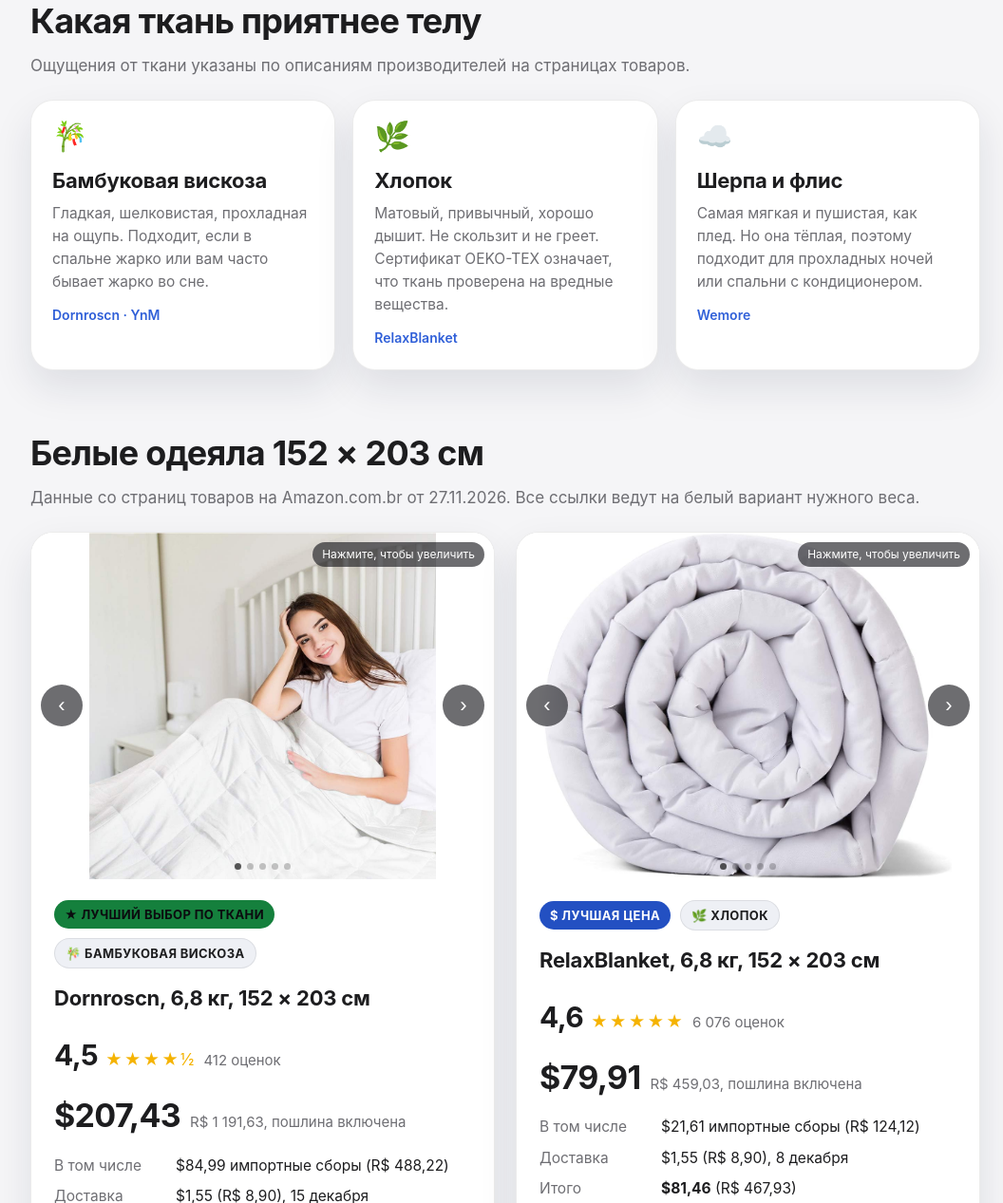
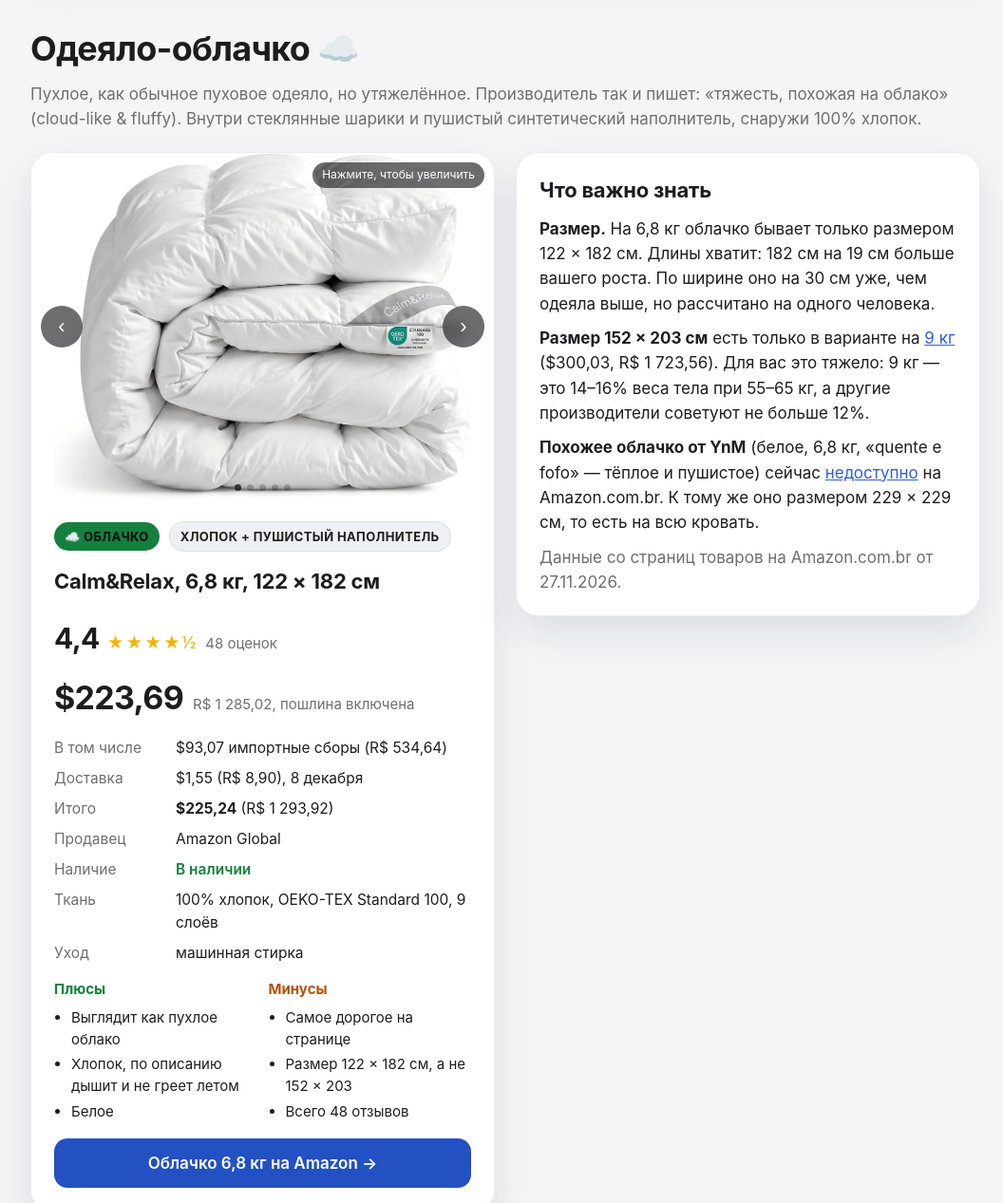
Before and after one commit to wonderland511/cobertor-pesado-6-8kg, a plain HTML site: page index.html in a window 1280 px wide. Shown: the part 790-2057 px from the top of the page at 95% size, without its empty margins (108-1164 px from the left). Drawn offline with nearby package versions, Linux system fonts and the light colour scheme.

Commit message:
Раздел «Одеяло-облачко»: Calm&Relax
Co-Authored-By: Claude Opus 5.5 <noreply@anthropic.com>

```diff
--- a/index.html
+++ b/index.html
@@ -157,7 +157,7 @@ footer p{margin:0 0 8px}
   <div class="wrap">
     <p class="eyebrow reveal">Подбор утяжелённого одеяла · Amazon Brasil</p>
     <h1 class="reveal d1">Белое утяжелённое одеяло с приятной тканью</h1>
-    <p class="lead reveal d2">Все одеяла на странице белые, размером 152 × 203 см. Они различаются тканью: бамбуковая вискоза гладкая и прохладная, хлопок матовый и дышащий, шерпа пушистая и тёплая. Ниже прямые ссылки, цены в долларах и подбор веса.</p>
+    <p class="lead reveal d2">Все одеяла на странице белые. Первым идёт пухлое одеяло-облачко, дальше обычные утяжелённые одеяла размером 152 × 203 см. Они различаются тканью: бамбуковая вискоза гладкая и прохладная, хлопок матовый и дышащий, шерпа пушистая и тёплая. Ниже прямые ссылки, цены в долларах и подбор веса.</p>
     <ul class="chips reveal d3">
       <li>Рост <b>163 см</b></li>
       <li>Вес <b>55–65 кг</b></li>
@@ -178,6 +178,57 @@ footer p{margin:0 0 8px}
         <p>Белоснежное, ткань <strong>гладкая и шелковистая</strong>, 300 нитей. По описанию производителя она <strong>мягче и лучше дышит, чем хлопок</strong>, впитывает влагу и не даёт перегреться летом. Оценка 4,5 по 412 отзывам. Минусы: дорого ($207,43), осталось 2 штуки, стирать только бережно.</p>
       </div>
       <a class="btn" href="https://www.amazon.com.br/dp/B08SK8M8YF" target="_blank" rel="noopener">Открыть на Amazon →</a>
+    </div>
+  </div>
+</section>
+
+<section id="cloud">
+  <div class="wrap">
+    <h2 class="reveal">Одеяло-облачко ☁️</h2>
+    <p class="muted reveal" style="margin:0 0 22px">Пухлое, как обычное пуховое одеяло, но утяжелённое. Производитель так и пишет: «тяжесть, похожая на облако» (cloud-like &amp; fluffy). Внутри стеклянные шарики и пушистый синтетический наполнитель, снаружи 100% хлопок.</p>
+    <div class="grid2">
+      <article class="card product reveal d1">
+        <div class="carousel">
+          <div class="track">
+            <button type="button"><img src="img/cloud-1.jpg" alt="Calm&amp;Relax: белое пухлое утяжелённое одеяло-облачко, свёрнуто" loading="lazy"></button>
+            <button type="button"><img src="img/cloud-2.jpg" alt="Calm&amp;Relax: девушка укрылась одеялом-облачком" loading="lazy"></button>
+            <button type="button"><img src="img/cloud-3.jpg" alt="Calm&amp;Relax рядом с обычным утяжелённым одеялом" loading="lazy"></button>
+            <button type="button"><img src="img/cloud-4.jpg" alt="Calm&amp;Relax: девять слоёв одеяла" loading="lazy"></button>
+            <button type="button"><img src="img/cloud-5.jpg" alt="Calm&amp;Relax: ярлык OEKO-TEX Standard 100" loading="lazy"></button>
+          </div>
+          <span class="zoomhint">Нажмите, чтобы увеличить</span>
+          <button class="cbtn prev" type="button" aria-label="Предыдущее фото">‹</button>
+          <button class="cbtn next" type="button" aria-label="Следующее фото">›</button>
+          <div class="dots"></div>
+        </div>
+        <div class="body">
+          <div class="rank"><span class="badge">☁️ Облачко</span><span class="badge soft">Хлопок + пушистый наполнитель</span></div>
+          <h3>Calm&amp;Relax, 6,8 кг, 122 × 182 см</h3>
+          <div class="rating"><span class="num">4,4</span><span class="stars">★★★★½</span><span class="cnt">48 оценок</span></div>
+          <div class="price"><span class="usd">$223,69</span><span class="brl">R$ 1 285,02, пошлина включена</span></div>
+          <ul class="facts">
+            <li><span class="k">В том числе</span><span>$93,07 импортные сборы (R$ 534,64)</span></li>
+            <li><span class="k">Доставка</span><span>$1,55 (R$ 8,90), 8 декабря</span></li>
+            <li><span class="k">Итого</span><span><b>$225,24</b> (R$ 1 293,92)</span></li>
+            <li><span class="k">Продавец</span><span>Amazon Global</span></li>
+            <li><span class="k">Наличие</span><span class="ok">В наличии</span></li>
+            <li><span class="k">Ткань</span><span>100% хлопок, OEKO-TEX Standard 100, 9 слоёв</span></li>
+            <li><span class="k">Уход</span><span>машинная стирка</span></li>
+          </ul>
+          <div class="pc">
+            <div class="plus"><b>Плюсы</b><ul><li>Выглядит как пухлое облако</li><li>Хлопок, по описанию дышит и не греет летом</li><li>Белое</li></ul></div>
+            <div class="minus"><b>Минусы</b><ul><li>Самое дорогое на странице</li><li>Размер 122 × 182 см, а не 152 × 203</li><li>Всего 48 отзывов</li></ul></div>
+          </div>
+          <a class="btn" href="https://www.amazon.com.br/dp/B0FP8X61FJ" target="_blank" rel="noopener">Облачко 6,8 кг на Amazon →</a>
+        </div>
+      </article>
+      <div class="card note reveal d2" style="align-self:start">
+        <h3 style="margin-bottom:10px">Что важно знать</h3>
+        <p><b>Размер.</b> На 6,8 кг облачко бывает только размером 122 × 182 см. Длины хватит: 182 см на 19 см больше вашего роста. По ширине оно на 30 см уже, чем одеяла выше, но рассчитано на одного человека.</p>
+        <p><b>Размер 152 × 203 см</b> есть только в варианте на <a href="https://www.amazon.com.br/dp/B0FP8XH246" target="_blank" rel="noopener">9 кг</a> ($300,03, R$ 1 723,56). Для вас это тяжело: 9 кг — это 14–16% веса тела при 55–65 кг, а другие производители советуют не больше 12%.</p>
+        <p><b>Похожее облачко от YnM</b> (белое, 6,8 кг, «quente e fofo» — тёплое и пушистое) сейчас <a href="https://www.amazon.com.br/dp/B0GD2MW89S" target="_blank" rel="noopener">недоступно</a> на Amazon.com.br. К тому же оно размером 229 × 229 см, то есть на всю кровать.</p>
+        <p class="muted">Данные со страниц товаров на Amazon.com.br от 27.11.2026.</p>
+      </div>
     </div>
   </div>
 </section>
@@ -372,18 +423,18 @@ footer p{margin:0 0 8px}
     <h2 class="reveal">Сравнение</h2>
     <div class="tablewrap reveal d1">
       <table>
-        <thead><tr><th></th><th>Dornroscn ★</th><th>RelaxBlanket</th><th>Wemore</th><th>YnM</th></tr></thead>
+        <thead><tr><th></th><th>Облачко ☁️</th><th>Dornroscn ★</th><th>RelaxBlanket</th><th>Wemore</th><th>YnM</th></tr></thead>
         <tbody>
-          <tr><td>Ткань</td><td>бамбуковая вискоза</td><td>хлопок</td><td>флис + шерпа</td><td>бамбуковая вискоза</td></tr>
-          <tr><td>На ощупь</td><td class="win">гладкая, прохладная</td><td>матовая, дышащая</td><td class="win">пушистая, бархатистая</td><td class="win">гладкая, прохладная</td></tr>
-          <tr><td>Тепло</td><td>не перегревает</td><td>нейтрально</td><td>тёплое</td><td>не перегревает</td></tr>
-          <tr><td>Вес одеяла</td><td>6,8 кг (есть 5,4 кг)</td><td>6,8 кг</td><td>6,8 кг</td><td>5,4 кг</td></tr>
-          <tr><td>Цена с доставкой</td><td>$208,98<span class="sub">R$ 1 200,53</span></td><td class="win">$81,46<span class="sub">R$ 467,93</span></td><td>$149,72<span class="sub">R$ 860,09</span></td><td>$181,54<span class="sub">R$ 1 042,86</span></td></tr>
-          <tr><td>Оценка</td><td>4,5 (412)</td><td>4,6 (6 076)</td><td class="win">4,7 (5 516)</td><td>5,0 (1)</td></tr>
-          <tr><td>Доставка</td><td>15 декабря</td><td>8 декабря</td><td>8 декабря</td><td>8 декабря</td></tr>
-          <tr><td>Наличие</td><td>2 шт.</td><td>есть</td><td>есть</td><td>есть</td></tr>
-          <tr><td>Стирка</td><td>холодная, бережная</td><td>бережная или химчистка</td><td>промышленная машина</td><td class="win">ручная или машинная</td></tr>
-          <tr><td>Ссылка</td><td><a href="https://www.amazon.com.br/dp/B08SK8M8YF" target="_blank" rel="noopener">B08SK8M8YF</a></td><td><a href="https://www.amazon.com.br/dp/B07Y1SZ67V" target="_blank" rel="noopener">B07Y1SZ67V</a></td><td><a href="https://www.amazon.com.br/dp/B087PJV2B1" target="_blank" rel="noopener">B087PJV2B1</a></td><td><a href="https://www.amazon.com.br/dp/B0H2S51K74" target="_blank" rel="noopener">B0H2S51K74</a></td></tr>
+          <tr><td>Ткань</td><td>хлопок + пушистый наполнитель</td><td>бамбуковая вискоза</td><td>хлопок</td><td>флис + шерпа</td><td>бамбуковая вискоза</td></tr>
+          <tr><td>На ощупь</td><td class="win">пухлое, как пуховое одеяло</td><td class="win">гладкая, прохладная</td><td>матовая, дышащая</td><td class="win">пушистая, бархатистая</td><td class="win">гладкая, прохладная</td></tr>
+          <tr><td>Тепло</td><td>по описанию не перегревает</td><td>не перегревает</td><td>нейтрально</td><td>тёплое</td><td>не перегревает</td></tr>
+          <tr><td>Вес и размер</td><td>6,8 кг · 122 × 182 см</td><td>6,8 кг (есть 5,4 кг) · 152 × 203 см</td><td>6,8 кг · 152 × 203 см</td><td>6,8 кг · 152 × 203 см</td><td>5,4 кг · 152 × 203 см</td></tr>
+          <tr><td>Цена с доставкой</td><td>$225,24<span class="sub">R$ 1 293,92</span></td><td>$208,98<span class="sub">R$ 1 200,53</span></td><td class="win">$81,46<span class="sub">R$ 467,93</span></td><td>$149,72<span class="sub">R$ 860,09</span></td><td>$181,54<span class="sub">R$ 1 042,86</span></td></tr>
+          <tr><td>Оценка</td><td>4,4 (48)</td><td>4,5 (412)</td><td>4,6 (6 076)</td><td class="win">4,7 (5 516)</td><td>5,0 (1)</td></tr>
+          <tr><td>Доставка</td><td>8 декабря</td><td>15 декабря</td><td>8 декабря</td><td>8 декабря</td><td>8 декабря</td></tr>
+          <tr><td>Наличие</td><td>есть</td><td>2 шт.</td><td>есть</td><td>есть</td><td>есть</td></tr>
+          <tr><td>Стирка</td><td class="win">машинная</td><td>холодная, бережная</td><td>бережная или химчистка</td><td>промышленная машина</td><td class="win">ручная или машинная</td></tr>
+          <tr><td>Ссылка</td><td><a href="https://www.amazon.com.br/dp/B0FP8X61FJ" target="_blank" rel="noopener">B0FP8X61FJ</a></td><td><a href="https://www.amazon.com.br/dp/B08SK8M8YF" target="_blank" rel="noopener">B08SK8M8YF</a></td><td><a href="https://www.amazon.com.br/dp/B07Y1SZ67V" target="_blank" rel="noopener">B07Y1SZ67V</a></td><td><a href="https://www.amazon.com.br/dp/B087PJV2B1" target="_blank" rel="noopener">B087PJV2B1</a></td><td><a href="https://www.amazon.com.br/dp/B0H2S51K74" target="_blank" rel="noopener">B0H2S51K74</a></td></tr>
         </tbody>
       </table>
     </div>
```
Also changed, not shown: img/cloud-1.jpg (added), img/cloud-2.jpg (added), img/cloud-3.jpg (added), img/cloud-4.jpg (added), img/cloud-5.jpg (added).
